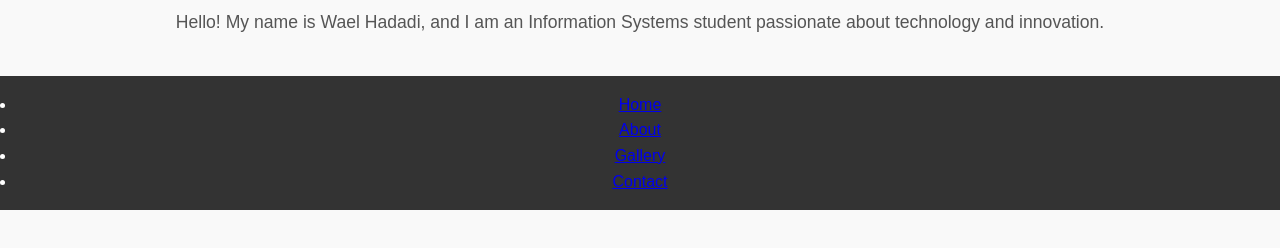
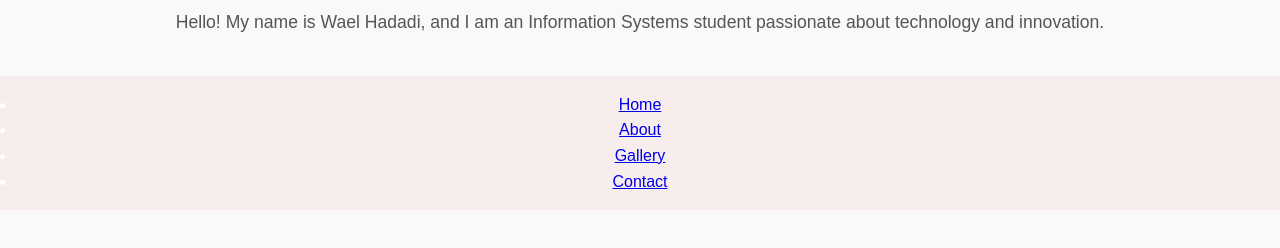
Before and after one commit to Wael-hadadi/wael, a plain HTML site: page index.html in a window 1280 px wide. Shown: the part 154-402 px from the top of the page. Drawn offline with Linux system fonts and the light colour scheme.

Commit message:
Update styles.css

```diff
--- a/css/styles.css
+++ b/css/styles.css
@@ -69,7 +69,7 @@ p {
 
 /* Footer */
 footer {
-    background-color: #333;
+    background-color: #f7eded;
     color: white;
     text-align: center;
     padding: 1rem;
```
